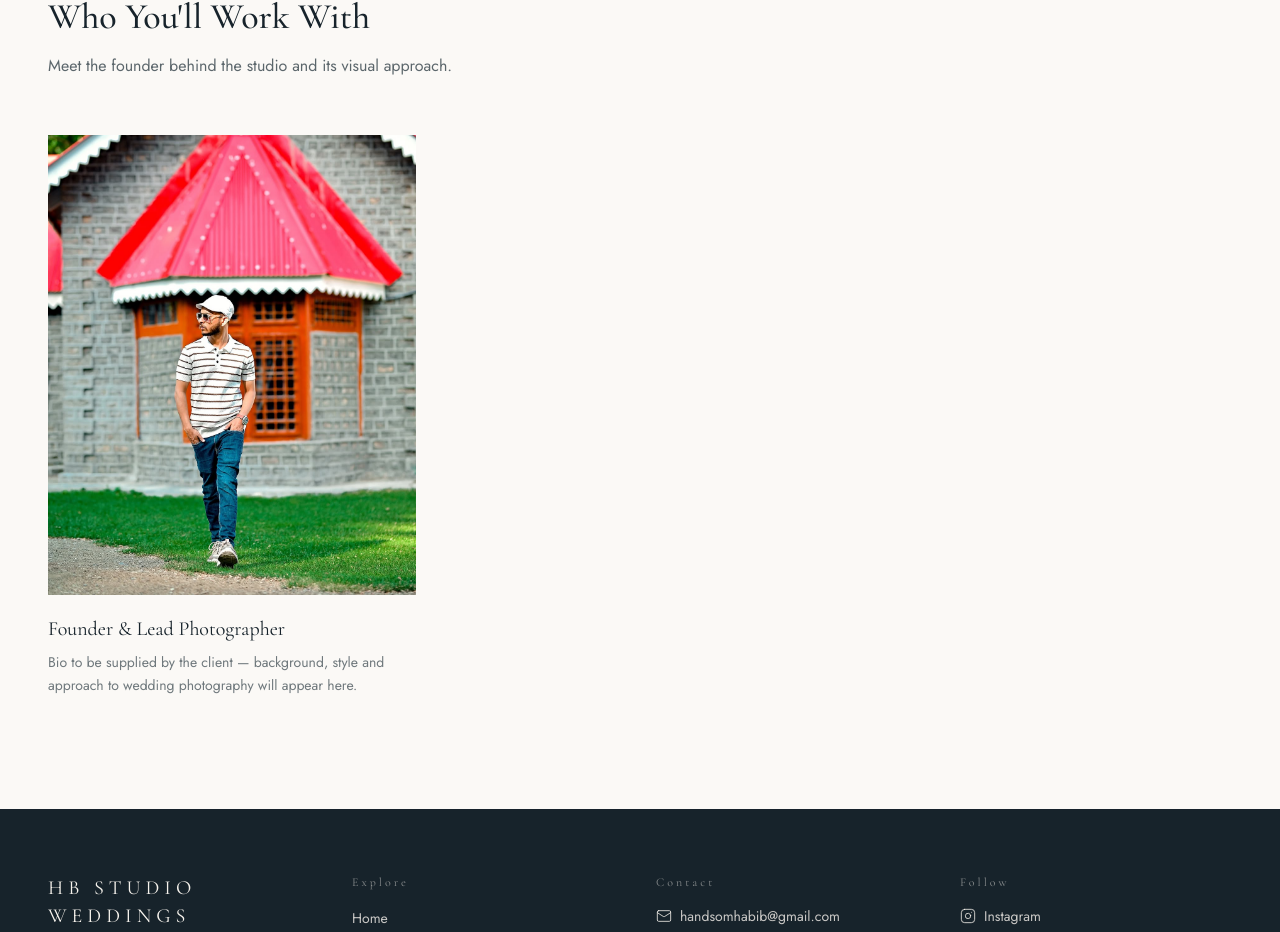
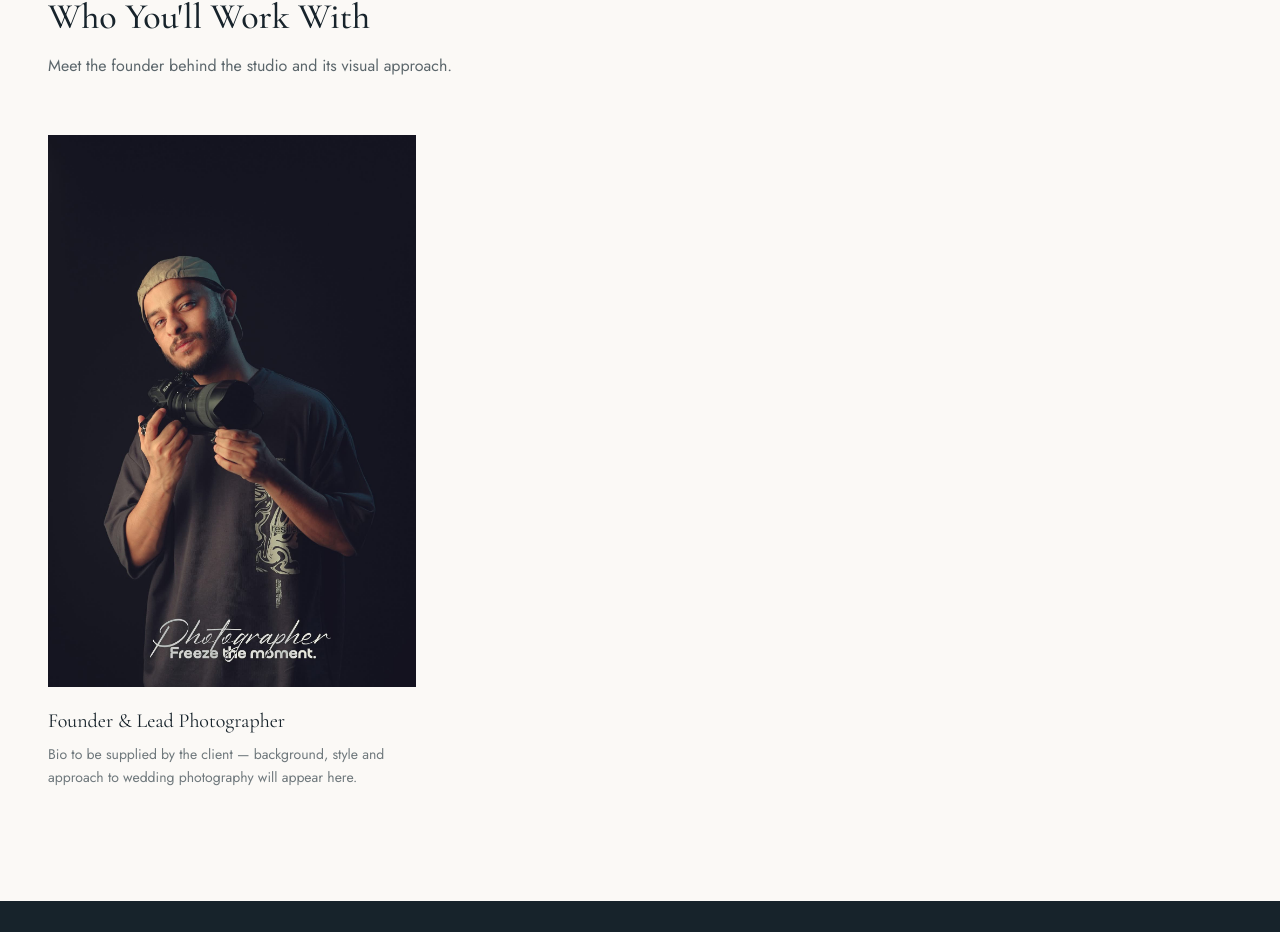
Before and after one commit to waqas588/hb-studio-weddings, a Next.js app: page /about in a window 1280 px wide. Shown: the part 1136-2068 px from the top of the page. Built offline with nearby package versions, Linux system fonts and the light colour scheme; no server answers.

Commit message:
Update founder portrait on about page

```diff
--- a/src/app/about/page.tsx
+++ b/src/app/about/page.tsx
@@ -69,10 +69,10 @@ export default function AboutPage() {
           <div className="mt-14 grid gap-10 sm:grid-cols-2 lg:grid-cols-3">
             {team.slice(0, 1).map((member) => (
               <div key={member.name}>
-                <div className="relative aspect-[4/5] overflow-hidden bg-charcoal/5">
+                <div className="relative aspect-[2/3] overflow-hidden bg-charcoal/5">
                   <Image
                     src={member.image}
-                    alt={`Placeholder portrait for ${member.role}`}
+                    alt={`Portrait of the ${member.role}`}
                     fill
                     sizes="(min-width: 1024px) 33vw, (min-width: 640px) 50vw, 100vw"
                     className="object-cover"
--- a/src/data/team.ts
+++ b/src/data/team.ts
@@ -16,7 +16,7 @@ export const team: TeamMember[] = [
     name: "Lead Photographer",
     role: "Founder & Lead Photographer",
     bio: "Bio to be supplied by the client — background, style and approach to wedding photography will appear here.",
-    image: "/images/team/IMG_3914.jpeg",
+    image: "/images/team/IMG_4745.JPG.jpeg",
     isPlaceholder: false,
   },
   {
```
Also changed, not shown: public/images/team/IMG_4745.JPG.jpeg (added).
